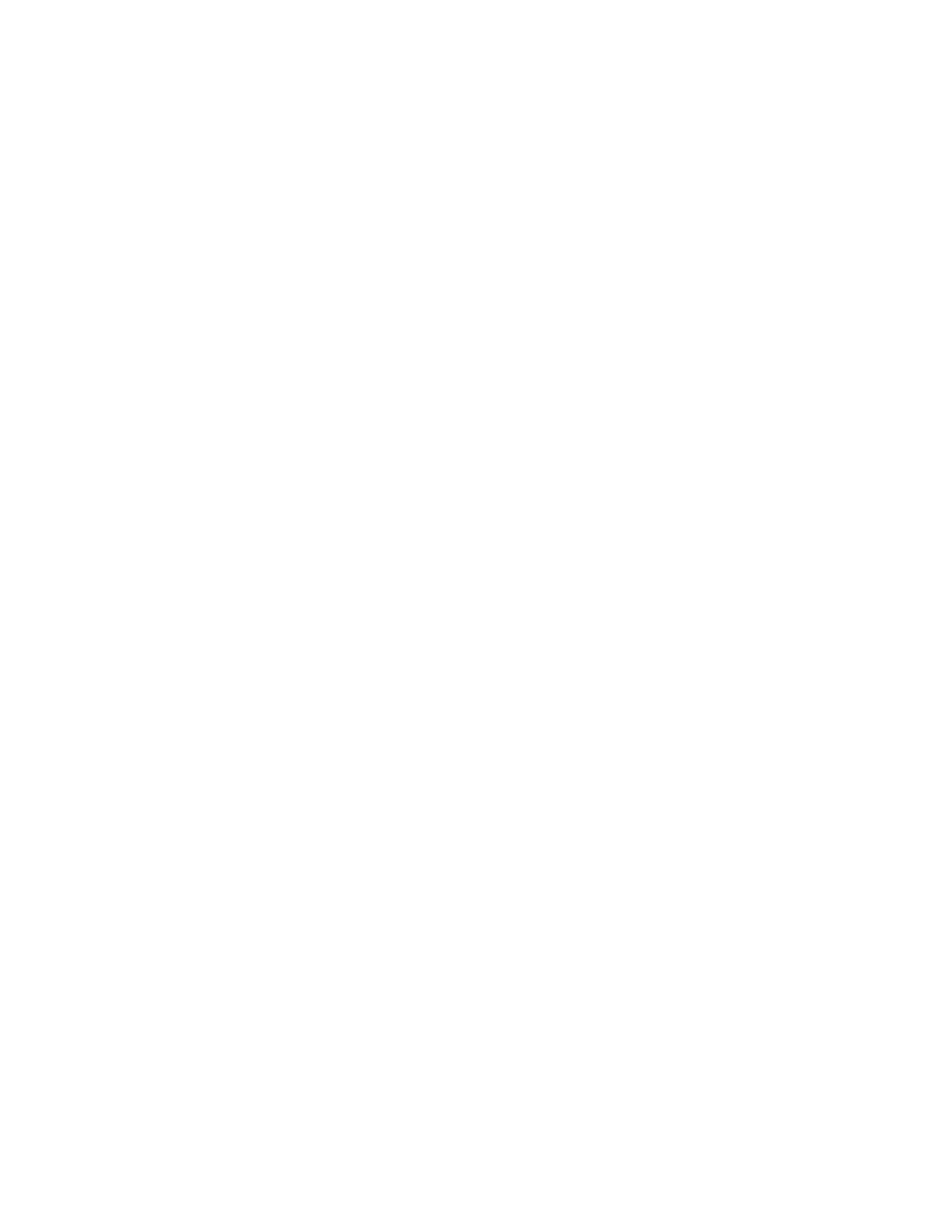
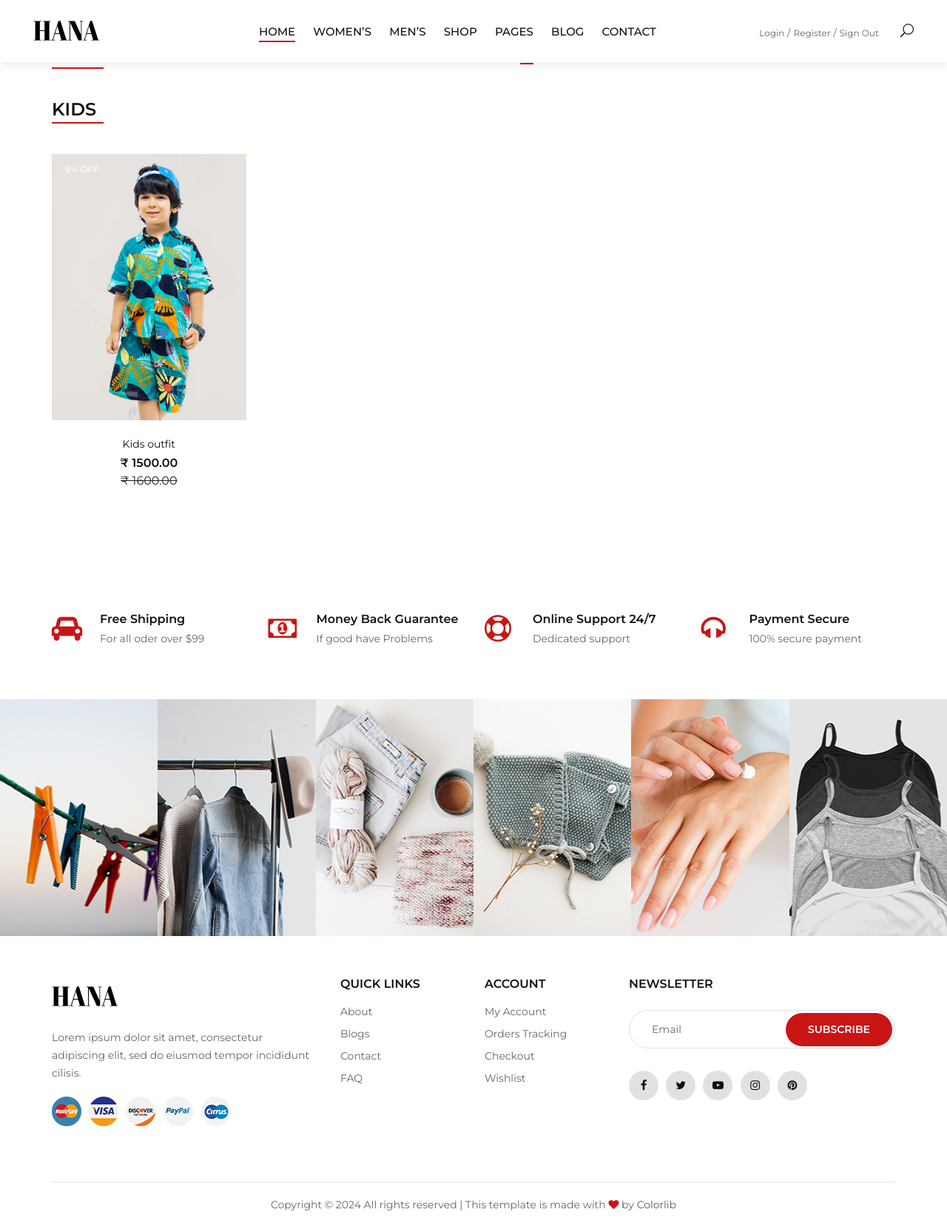
Before and after one commit to SUWAANsilveroak/HANA-Major, a Django app: a page that uses templates/core/category-product-list.html in a window 1280 px wide. Before the commit the page is empty. Shown: the whole page at 74% size. Before the commit the page ends 800 px from the top, so only its background shows below. Run offline with Django 5.2, Linux system fonts and the light colour scheme; data comes from the database, SQL or seed files in the repository; both versions use the stored data as it was after the commit; some libraries are stand-ins or nearby versions.

Commit message:
category and category detail page completed

```diff
--- a/templates/core/category-product-list.html
+++ b/templates/core/category-product-list.html
@@ -0,0 +1,158 @@
+{% extends "partials/base.html" %}
+{% block  content%}
+{% load static %}
+
+    <!-- Categories Section Begin -->
+
+
+<!-- Product Section Begin -->
+<section class="product spad">
+    <div class="container">
+        <div class="row">
+            <div class="col-lg-4 col-md-4">
+                <div class="section-title">
+                    <h4>New product</h4>
+                </div>
+            </div>
+            <div class="col-lg-8 col-md-8">
+                <ul class="filter__controls">
+                    <li class="active" data-filter="*">All</li>
+                    <li data-filter=".women">Women’s</li>
+                    <li data-filter=".men">Men’s</li>
+                    <li data-filter=".kid">Kid’s</li>
+                    <li data-filter=".accessories">Accessories</li>
+                    <li data-filter=".cosmetic">Cosmetics</li>
+                </ul>
+            </div>
+        </div>
+        <div class="section-title">
+            <h4>{{ category.title }}</h4> <!-- Dynamic title -->
+        </div>
+        <div class="row property__gallery">
+            {% for p in products %}
+                        <div class="col-lg-3 col-md-4 col-sm-6 mix women">
+                            <div class="product__item">
+                                <div class="product__item__pic set-bg" data-setbg="{{ p.image.url }}">
+                                    <div class="label">{{ p.get_percentage }}% Off</div>
+                                    <ul class="product__hover">
+                                        <li><a href="{{ p.image.url }}" class="image-popup"><span class="arrow_expand"></span></a></li>
+                                        <li><a href="#"><span class="icon_heart_alt"></span></a></li>
+                                        <li><a href="#"><span class="icon_bag_alt"></span></a></li>
+                                    </ul>
+                                </div>
+                                <div class="product__item__text">
+                                    <h6><a href="#">{{ p.title }}</a></h6>
+                                    <div class="rating">
+                                        {% for _ in p.rating %}
+                                        <i class="fa fa-star"></i>
+                                        {% endfor %}
+                                    </div>
+                                    <div class="product__price">₹ {{ p.price }}</div>
+                                    <div class="old-product__price"><del>₹ {{ p.old_price }}</del></div>
+                                </div>
+                            </div>
+                        </div>
+                        {% endfor %}
+        </div>
+
+    </section>
+
+<!-- Product Section End -->
+
+<!-- Discount Section End -->
+
+<!-- Services Section Begin -->
+<section class="services spad">
+    <div class="container">
+        <div class="row">
+            <div class="col-lg-3 col-md-4 col-sm-6">
+                <div class="services__item">
+                    <i class="fa fa-car"></i>
+                    <h6>Free Shipping</h6>
+                    <p>For all oder over $99</p>
+                </div>
+            </div>
+            <div class="col-lg-3 col-md-4 col-sm-6">
+                <div class="services__item">
+                    <i class="fa fa-money"></i>
+                    <h6>Money Back Guarantee</h6>
+                    <p>If good have Problems</p>
+                </div>
+            </div>
+            <div class="col-lg-3 col-md-4 col-sm-6">
+                <div class="services__item">
+                    <i class="fa fa-support"></i>
+                    <h6>Online Support 24/7</h6>
+                    <p>Dedicated support</p>
+                </div>
+            </div>
+            <div class="col-lg-3 col-md-4 col-sm-6">
+                <div class="services__item">
+                    <i class="fa fa-headphones"></i>
+                    <h6>Payment Secure</h6>
+                    <p>100% secure payment</p>
+                </div>
+            </div>
+        </div>
+    </div>
+</section>
+<!-- Services Section End -->
+
+<!-- Instagram Begin -->
+<div class="instagram">
+    <div class="container-fluid">
+        <div class="row">
+            <div class="col-lg-2 col-md-4 col-sm-4 p-0">
+                <div class="instagram__item set-bg" data-setbg="{% static 'img/instagram/insta-1.jpg' %}">
+                    <div class="instagram__text">
+                        <i class="fa fa-instagram"></i>
+                        <a href="#">@ ashion_shop</a>
+                    </div>
+                </div>
+            </div>
+            <div class="col-lg-2 col-md-4 col-sm-4 p-0">
+                <div class="instagram__item set-bg" data-setbg="{% static 'img/instagram/insta-2.jpg' %}">
+                    <div class="instagram__text">
+                        <i class="fa fa-instagram"></i>
+                        <a href="#">@ ashion_shop</a>
+                    </div>
+                </div>
+            </div>
+            <div class="col-lg-2 col-md-4 col-sm-4 p-0">
+                <div class="instagram__item set-bg" data-setbg="{% static 'img/instagram/insta-3.jpg' %}">
+                    <div class="instagram__text">
+                        <i class="fa fa-instagram"></i>
+                        <a href="#">@ ashion_shop</a>
+                    </div>
+                </div>
+            </div>
+            <div class="col-lg-2 col-md-4 col-sm-4 p-0">
+                <div class="instagram__item set-bg" data-setbg="{% static 'img/instagram/insta-4.jpg' %}">
+                    <div class="instagram__text">
+                        <i class="fa fa-instagram"></i>
+                        <a href="#">@ ashion_shop</a>
+                    </div>
+                </div>
+            </div>
+            <div class="col-lg-2 col-md-4 col-sm-4 p-0">
+                <div class="instagram__item set-bg" data-setbg="{% static 'img/instagram/insta-5.jpg' %}">
+                  <div class="instagram__text">' %}"
+                        <i class="fa fa-instagram"></i>
+                        <a href="#">@ ashion_shop</a>
+                    </div>
+                </div>
+            </div>
+            <div class="col-lg-2 col-md-4 col-sm-4 p-0">
+                <div class="instagram__item set-bg" data-setbg="{% static 'img/instagram/insta-6.jpg' %}">
+                    <div class="instagram__text">
+                        <i class="fa fa-instagram"></i>
+                        <a href="#">@ ashion_shop</a>
+                    </div>
+                </div>
+            </div>
+        </div>
+    </div>
+</div>
+<!-- Instagram End -->
+
+{% endblock content %}
```
Also changed, not shown: templates/core/category-list.html (+10 -17 lines), db.sqlite3, media/Category/image_59.jpg (added), 1 other file.
